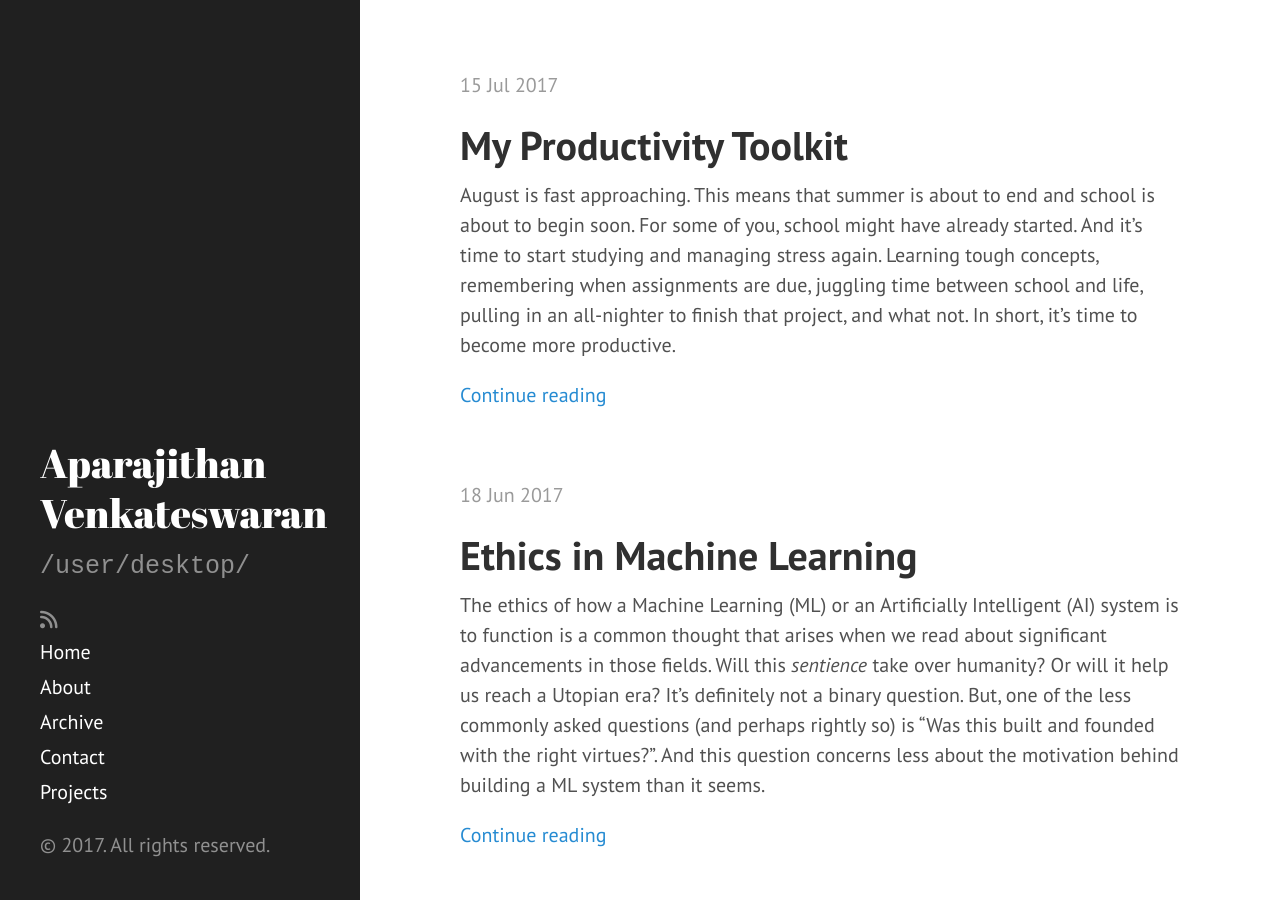
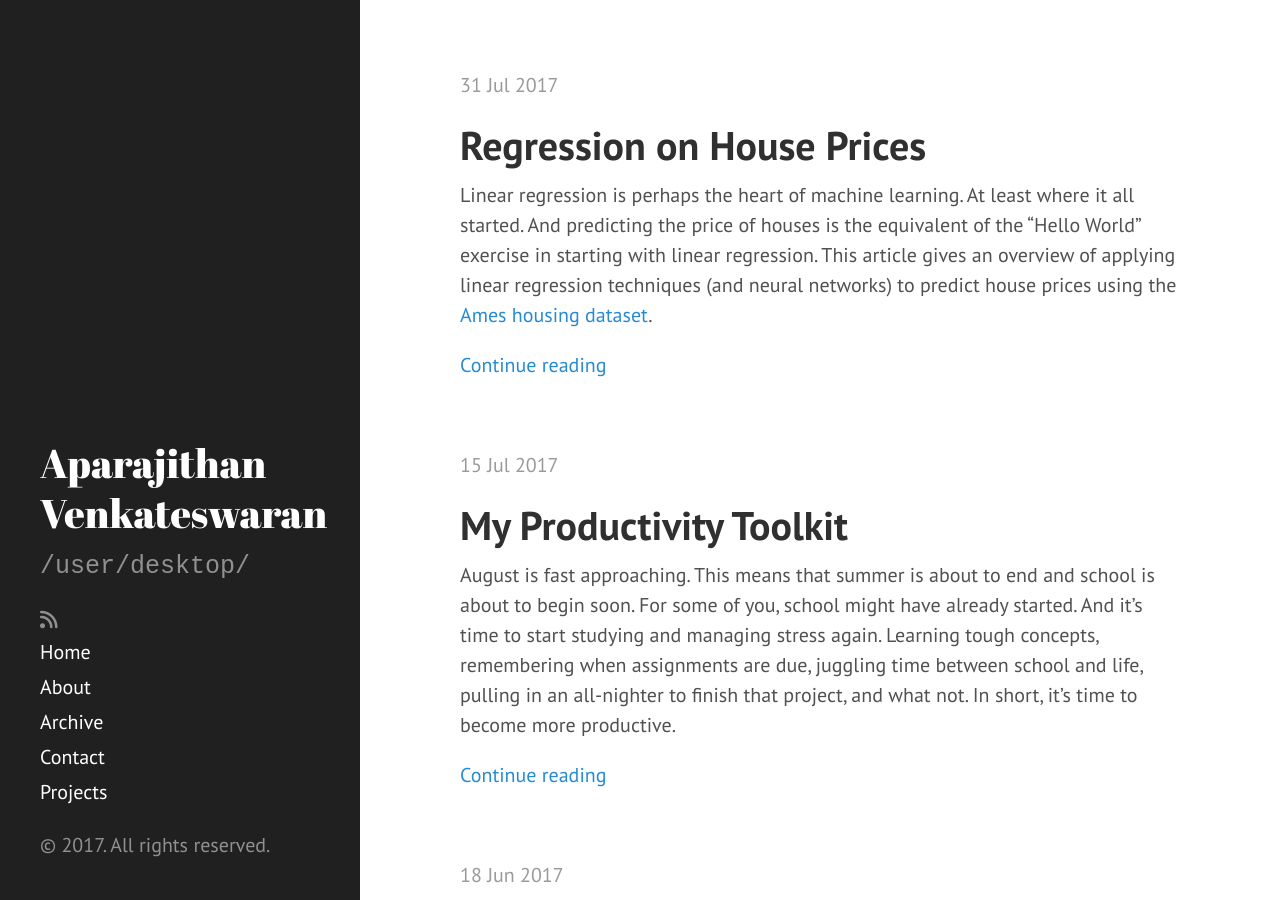
Before and after one commit to AparaV/aparavenkat.com, a Jekyll site: the page built from index.html, in a window 1280 px wide and 900 px high. Built offline with Jekyll 4.4.1, drawn with Linux system fonts in a browser that asks for light colours; nearby versions of some CDN libraries; the list of posts is cut into pages by our own code; some of the changed lines change nothing that is shown; some of the changed text lies outside the part shown.

Commit message:
Finish post :tada:

```diff
--- a/_posts/2017-07-29-regression-on-housing-data.md
+++ b/_posts/2017-07-31-regression-on-housing-data.md
@@ -2,17 +2,20 @@
 layout: post
 title: Regression on House Prices
 subtitle:
-description:
-published: false
+description: >
+    Linear regression is perhaps the heart of machine learning. At least where it all started.And predicting the price of houses is the equivalent of the "Hello World" exercise in starting with linear regression. This article gives an overview of applying linear regression techniques (and neural networks) to predict house prices using the Ames housing dataset
+published: true
 comments: true
 ---
 
 Linear regression is perhaps the heart of machine learning. At least where it all started.
 And predicting the price of houses is the equivalent of the "Hello World" exercise in starting with linear regression.
-This article gives an overview of applying linear regression techniques (and neural networks) to predict house prices using the [Ames dataset](https://ww2.amstat.org/publications/jse/v19n3/decock.pdf).
+This article gives an overview of applying linear regression techniques (and neural networks) to predict house prices using the [Ames housing dataset](https://ww2.amstat.org/publications/jse/v19n3/decock.pdf){:target="blank"}.
 <!--excerpt_ends-->
 This is a very simple (and perhaps naive) attempt at one of the beginner level Kaggle competition.
 Nevertheless, it is highly effective and demonstrates the power of linear regression.
+
+**All of the code used here is available in the form of a [Jupyter Notebook](https://github.com/AparaV/kaggle-competitions/blob/master/getting-started-house-prices/house_price_predictor.ipynb){:target="blank"} which you can run on your machine.**
 
 ## Pre-requisites
 
@@ -24,7 +27,7 @@ The tutorial also assumes the reader is familiar with how Kaggle competitions wo
 
 ## The Raw Data
 
-First off, we will need the data. The dataset we will be using is the Ames Housing dataset and can be downloaded from [here](https://www.kaggle.com/c/house-prices-advanced-regression-techniques/data).
+First off, we will need the data. The dataset we will be using is the Ames Housing dataset and can be downloaded from [here](https://www.kaggle.com/c/house-prices-advanced-regression-techniques/data){:target="blank"}.
 Opening up the `train.csv`, you will notice nearly 52 features of 1460 houses.
 What each of these features represent is described in `data_description.txt`.
 The file `test.csv` differs from `train.csv` in that there are fewer houses and the prices for each of the houses is not present.
@@ -32,7 +35,7 @@ We will use the `train.csv` file to train and build our model.
 Then, using that model, we will predict the prices for each of the houses in `test.csv`.
 
 You might want to spend some time studying this data by graphing charts, etc. to gain a better understanding of the data.
-This will definitely be helpful, but we will not do that.
+This will definitely be helpful, but we will not do that here.
 
 ## Cleaning Data
 
@@ -148,8 +151,8 @@ We will also define the loss function here. Then, we run the `graph` in a `sessi
 During each iteration, the optimizer will update the weights and biases based on the loss function.
 
 In our graph, we first define the train dataset values and labels (output), the validation and testing datasets.
-Note that we are defining them as `tf.constant`s. This means that these "variables" will not and cannot be modified when the `graph` is running.
-Next, we initialize the weights and biases. We treat these as `tf.Variable`s.
+Note that we are defining them as `tf.constant`. This means that these "variables" will not and can not be modified when the `graph` is running.
+Next, we initialize the weights and biases. We treat these as `tf.Variable`.
 Pay attention to the dimensions of these matrices. You will run into compilation errors if you get them wrong.
 This means that these "variables" have the capacity to be updated and modified during the course of our `session`.
 
@@ -168,22 +171,73 @@ The term is self explanatory - it refers to how fast we want to minimize the `lo
 If it's too big, we will only keep increasing the `loss`. If it's too small, and the algorithm will converge very slowly.
 Here, we define `alpha` as the learning rate. After much experimentation, I've decided to use `0.01` as the learning rate.
 It might be beneficial to vary this value and test for yourself.
-Next, we define the `optimizer`.
 
- - Algorithm
- - Implementation
- - Results
+Next, we define the `optimizer`. As mentioned earlier, we are using gradient descent with a learning rate `alpha`
+and trying to minimize `loss`. This will update the `tf.Variable` elements involved in the calculation of `loss`.
 
-## Neural Network
+After that, we are predicting the outputs on the validation and testing datasets using the new `weights` and `biases`.
+Finally, notice the `saver`. What this does is it saves the `weights`, `biases`, and all other `tf.Variable` into a checkpoint file.
+We can use these at a later stage to make our predictions.
 
- - Algorithm
- - Implementation
- - Results
+That is how our `graph` is constructed. Now, we can run the `graph` in our `session`.
 
-## Improvements
+We start our `session` by initializing the global variables. This means initializing all `tf.Variable`.
+Then we use the `.run()` function to run the `session` for `100000` steps.
+Generally, the more number of steps, the better your results.
+But `100000` can seem like a large number and will take a long time if you can't make use of GPU.
+If that is your case, you can either install `tensorflow-gpu` or just reduce `num_steps` to `10000`.
+After each run, we are storing the `cost` and `train_predictions` locally outside the graph.
+And after every `5000` steps, we are calculating the cost of out model on the validation dataset.
+At the end of the run, we save the `session` using the `saver` we created in the graph.
 
- - Regularization
- - Less cleaning up
- - Bins to prevent overfitting
+These are my results after `100000` iterations. The blue line is the actual value and the orange line is the predicted value.
+It's quite impressive that such a simple idea can yield really good results.
+There is still lots of room for improvement though. I will touch upon some of those ideas at the end.
 
-## Final Words
+![linear_regression_comparison]({{ site_url }}/assets/images/regression_housing_linear.png)
+
+### The Prediction
+
+Finally, we are ready to predict the prices of houses whose features are described in `test.csv`.
+First, we initialize a new `session`. Then we restore the variables from the `saver`.
+And using these restored `weights` and `biases`, we predict the output on the new dataset.
+You can save that into a `.csv` file and make a submission.
+You should get a score of `2.5804`. And you should be placed in the top 2000 ranks (as of 31 Jul 2017).
+
+## Improvements to Linear Regression
+
+As I mentioned earlier (and as you might have guessed) there is certainly room for improving this naive model.
+Here are a few ideas to think about:
+
+1. **Regularization** - This concept is very very important to make sure your model doesn't overfit the training data.
+This might lead to larger errors on the training set. But, your model is bound to generalize better outside your training set.
+This means that your model is more likely to be applicable in the real world if you use regularization.
+
+2. **Creating bins** - Remember how each of the numerical features (like area) are such varying numbers.
+To prevent overfitting, you can create bins for these features.
+For instance, all houses with area between 1000 and 1500 sq. ft would be assigned a value of 1 (say).
+I have seen this idea work really well for classification problems.
+
+3. **More features** - I dropped a lot of features reasoning out that they wouldn't cause the house price to be affected.
+In reality, I have no basis for that "fact". Actually, there is a good chance they there is at least a correlation (if not a causation) between them.
+And any correlation, no matter how small, will help your model. So don't drop them. Keep them around and test.
+You can even try your hand at engineering new features that you think might be helpful.
+
+4. **A new cost function** - Did you notice the range of house prices? The cost function we used did not take this into consideration.
+Think about it this way - we penalized the model for predicting a $5000 house to be $0 (i.e., a difference of $5000) by the same amount
+if it predicted a $200,000 house to be $150,000 (i.e., a difference of $5000). We know that this is wrong.
+Instead, you can define a new function that computes the square difference of \\(log\\).
+This will fix the problem of the large range of output values.
+
+5. **Non-linearities** - Our assumption was that the output was linearly related to these features.
+This is rarely the case. One way to fix that is randomly try creating new features \\(X'\\) from \\(X\\) where \\(X' = X^n\\)
+(\\(n\\) is another random number) and testing it out. This is clearly impossible and infeasible.
+One of the reasons why neural networks are amazing is that they automagically identify and map these non-linearities.
+
+## Next Steps...
+
+This post is already longer than I intended it to be. And at the same time, I feel that making this shorter would make it less adequate.
+So, the next article will continue on our discussion of the Ames housing data.
+And in the next article, we will be using neural networks and see why it can be a better approach.
+Meanwhile, the code for the neural network is already out there.
+So you are welcome to continue using the [Jupyter Notebook](https://github.com/AparaV/kaggle-competitions/blob/master/getting-started-house-prices/house_price_predictor.ipynb){:target="blank"} to try out neural networks.
```
Also changed, not shown: assets/images/regression_housing_linear.png (added).
